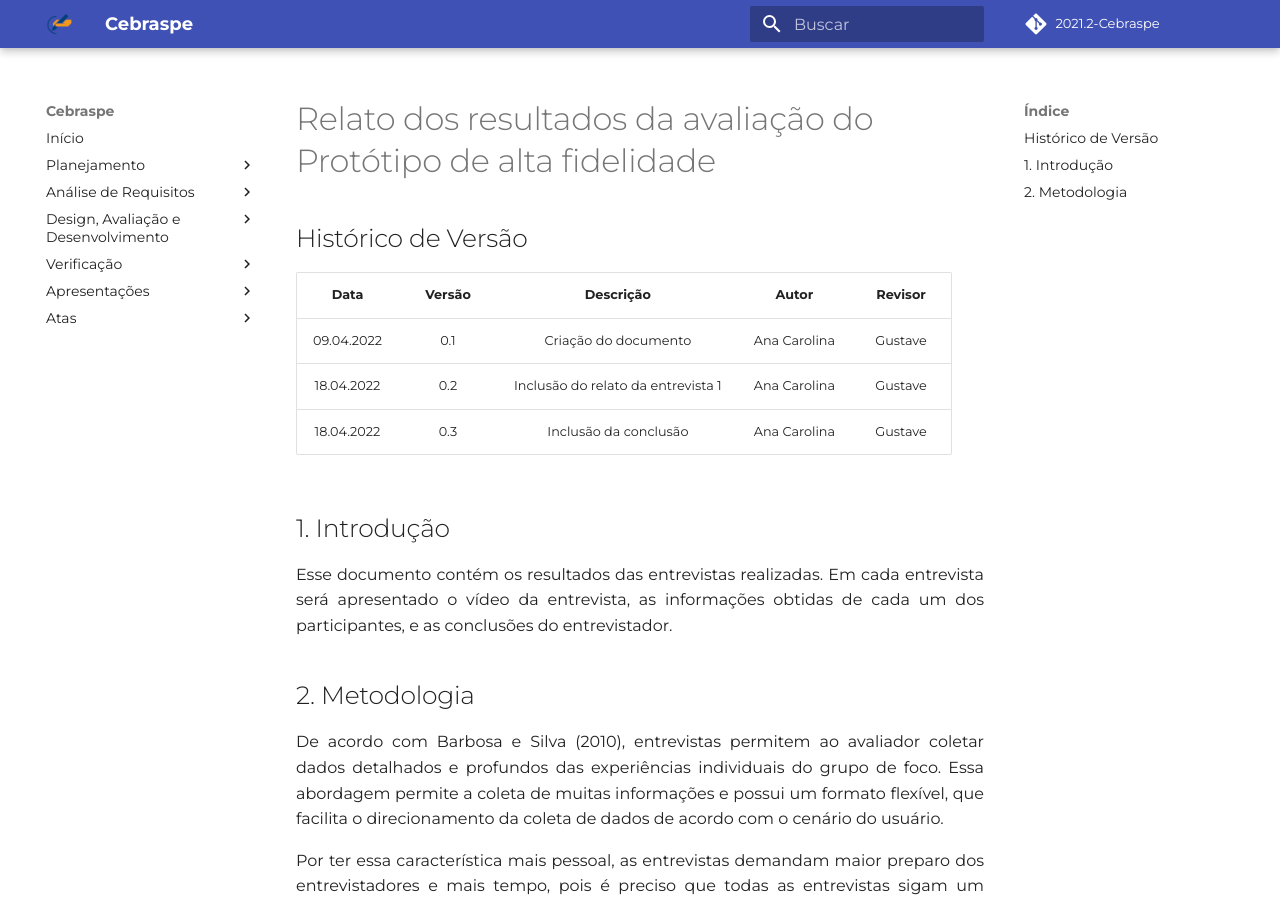
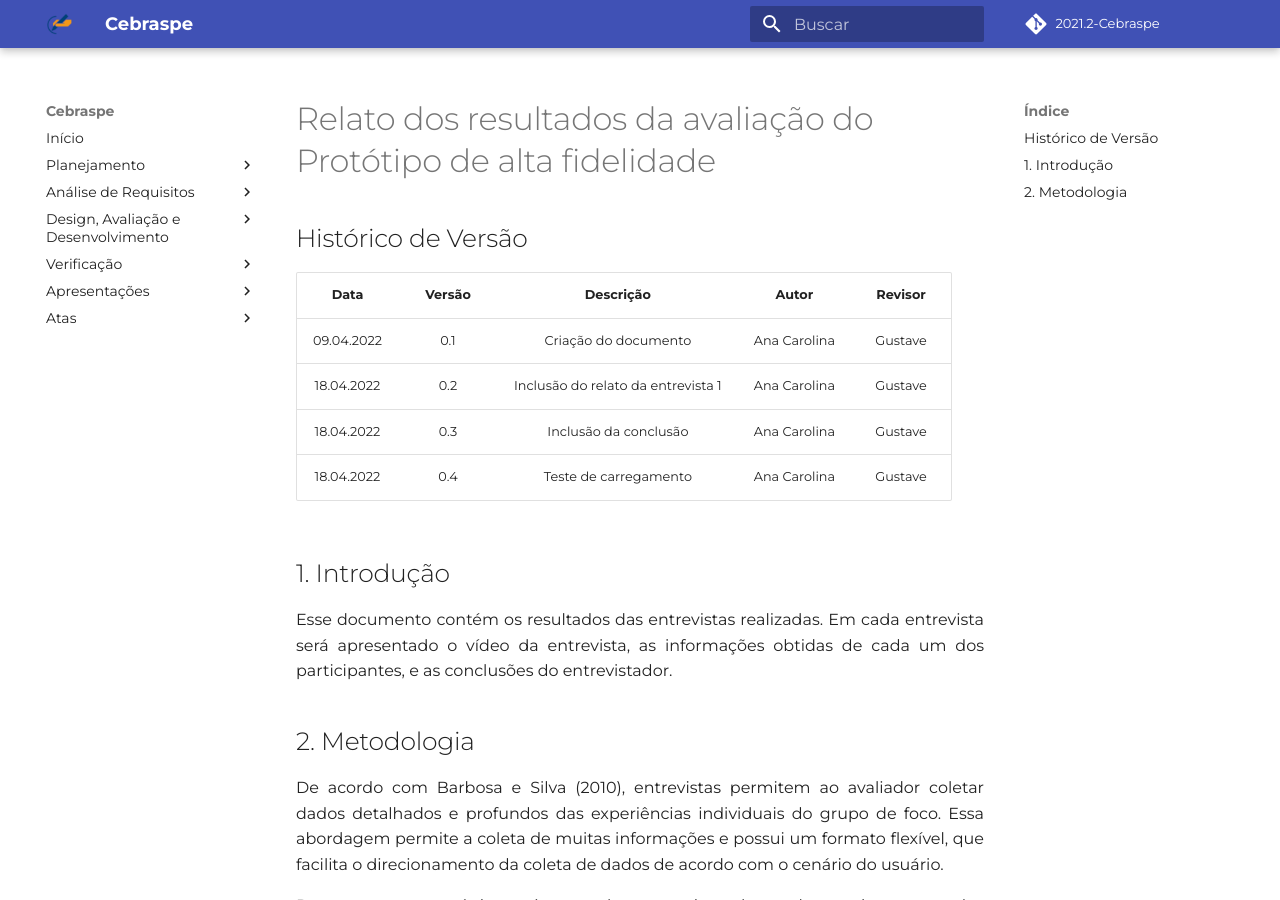
Before and after one commit to Interacao-Humano-Computador/2021.2-Cebraspe, an MkDocs documentation site: the page built from docs/Avaliação_desenvolvimento/Nivel3/Relato_alta_fidelidade.md, in a window 1280 px wide and 900 px high. Built offline with MkDocs 1.6.1 and Material for MkDocs 9.7.7, drawn with Linux system fonts in a browser that asks for light colours; some web fonts are replaced; comment, search, counter and statistics services are not loaded.

Commit message:
#48 - Teste de carregamento

```diff
--- a/docs/Avaliação_desenvolvimento/Nivel3/Relato_alta_fidelidade.md
+++ b/docs/Avaliação_desenvolvimento/Nivel3/Relato_alta_fidelidade.md
@@ -7,6 +7,7 @@
 | 09.04.2022 |  0.1   | Criação do documento | Ana Carolina | Gustave |
 | 18.04.2022 |  0.2   | Inclusão do relato da entrevista 1 | Ana Carolina | Gustave |
 | 18.04.2022 |  0.3   | Inclusão da conclusão | Ana Carolina | Gustave |
+| 18.04.2022 |  0.4   | Teste de carregamento | Ana Carolina | Gustave |
 
 
 ## 1. Introdução
```
